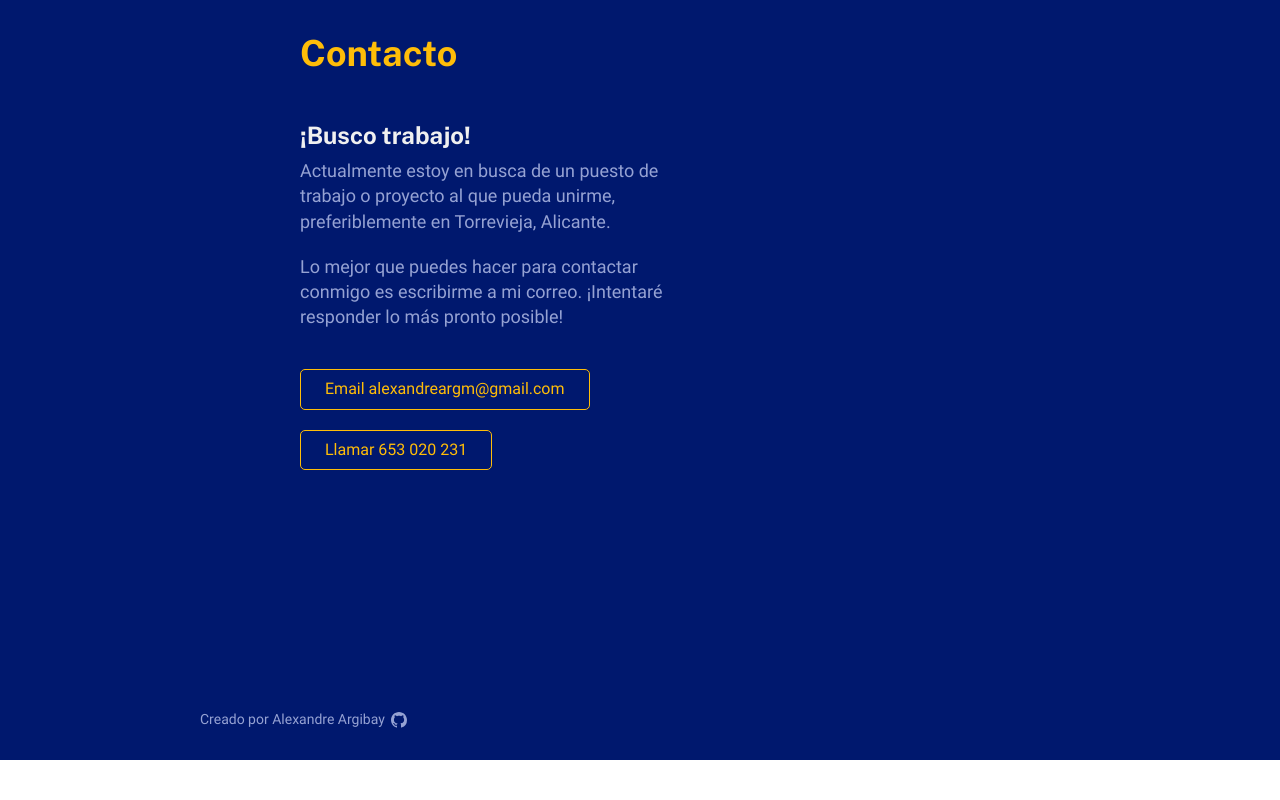
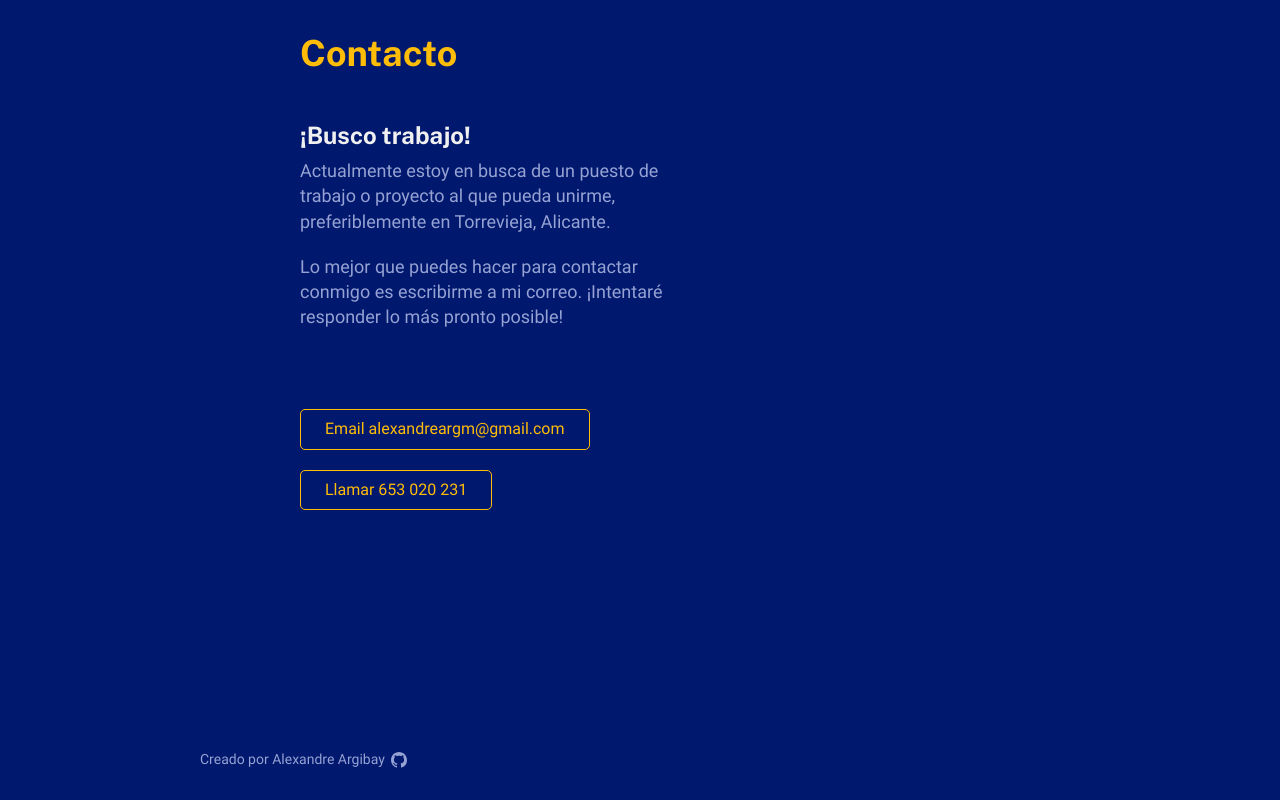
Before and after one commit to alexandreargm/portafolio, a Nuxt app: page / in a window 1280 px wide. Shown: the part 2463-3263 px from the top of the page. Before the commit the page ends 3223 px from the top, so only its background shows below. Built offline with nearby package versions, Linux system fonts and the light colour scheme.

Commit message:
Increased margin

```diff
--- a/components/Contact.vue
+++ b/components/Contact.vue
@@ -45,7 +45,7 @@
     margin-bottom: 2rem;
   }
   &__buttons {
-    margin-top: 4rem;
+    margin-top: 8rem;
   }
   .buttons {
     &__button {
```
